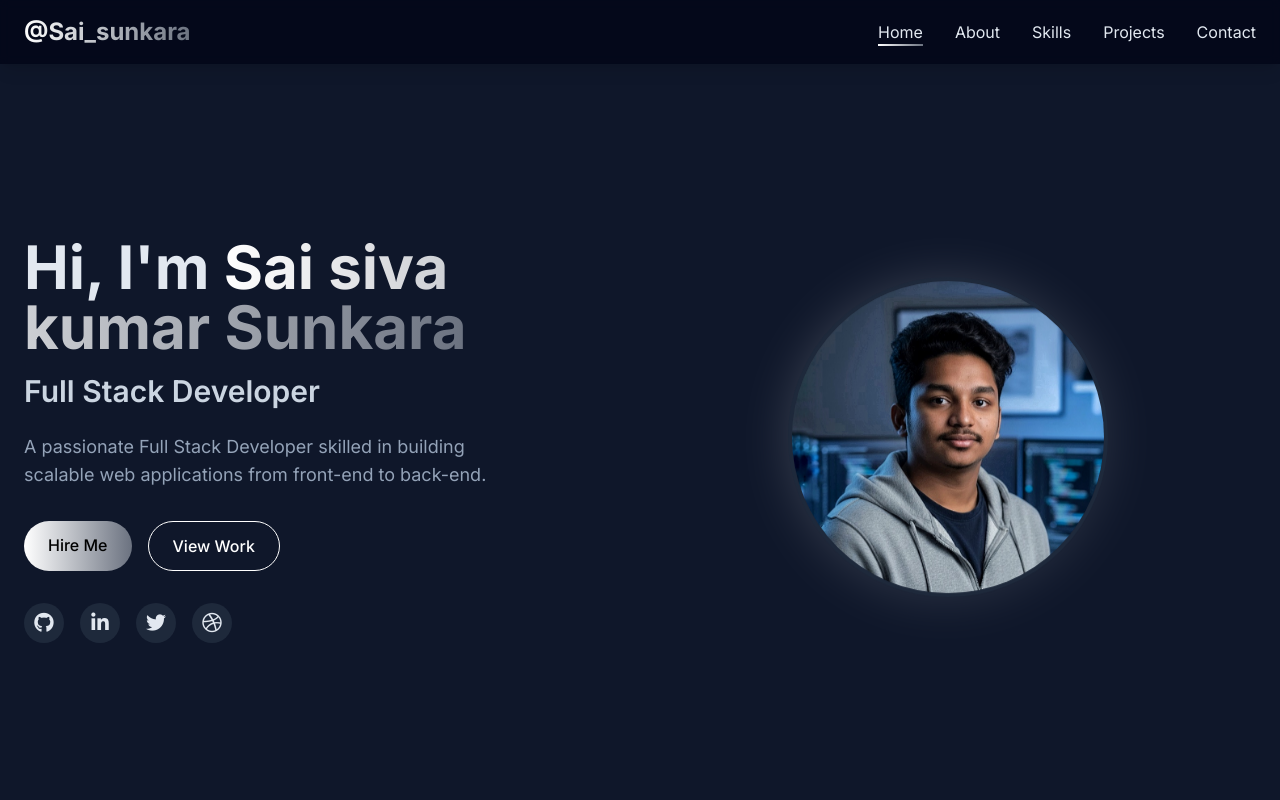
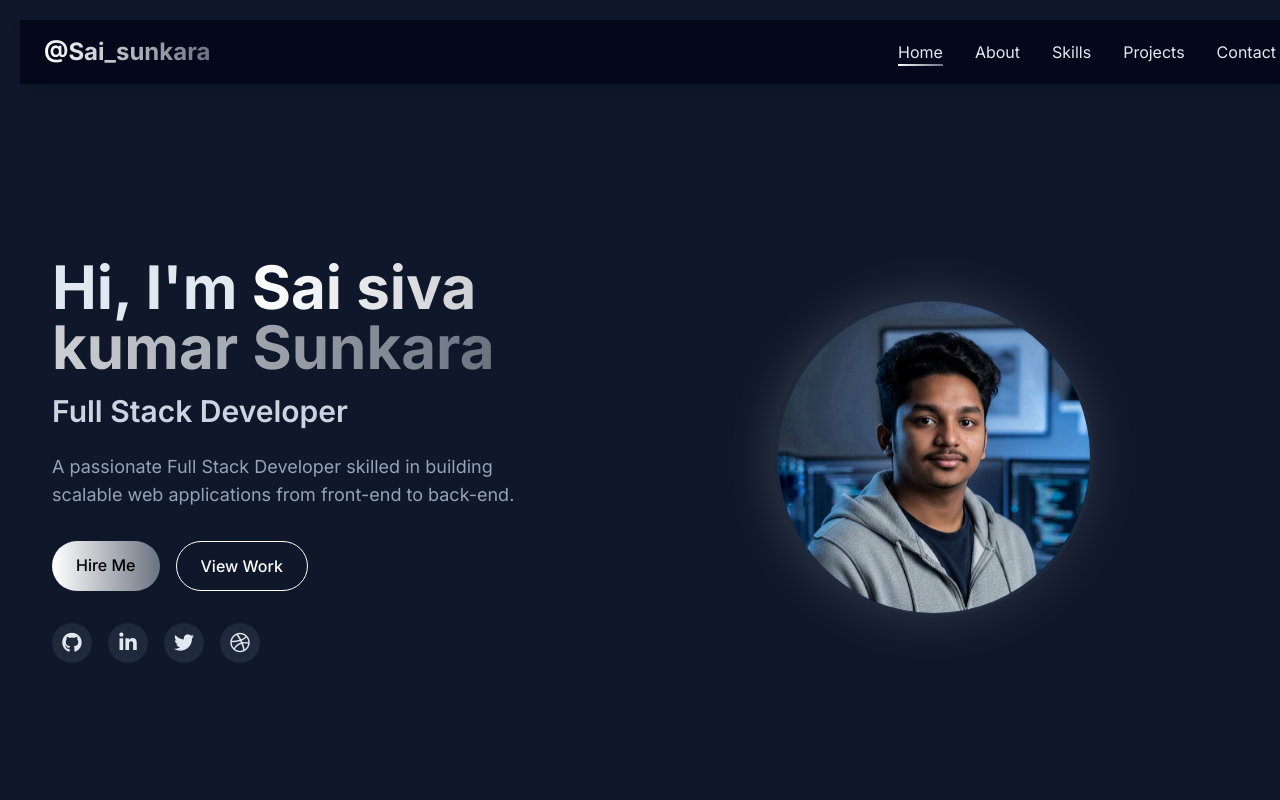
Before and after one commit to sssk5858/Portfolio, a plain HTML site: page index.html in a window 1280 px wide. Shown: the top 800 px of the page. Drawn offline with nearby package versions, Linux system fonts and the light colour scheme.

```diff
--- a/index.html
+++ b/index.html
@@ -45,7 +45,7 @@
 
     <!-- Hero Section -->
     <section id="home" class="min-h-screen flex items-center pt-20">
-        <div class="container mx-auto px-6 flex flex-col md:flex-row items-center justify-between">
+        <div class="container mx-auto px-8 flex flex-col md:flex-row items-center justify-between">
             <div class="md:w-1/2 mb-12 md:mb-0">
                 <h1 class="text-4xl md:text-6xl font-bold mb-4">Hi, I'm <span class="gradient-text">Sai siva kumar Sunkara</span></h1>
                 <h2 class="text-2xl md:text-3xl font-semibold mb-6 text-slate-300">Full Stack Developer</h2>
--- a/styles.css
+++ b/styles.css
@@ -4,6 +4,7 @@ body {
     font-family: 'Inter', sans-serif;
     background-color: #0f172a;
     color: #e2e8f0;
+    padding: 20px;
 }
 
 .gradient-text {
```
